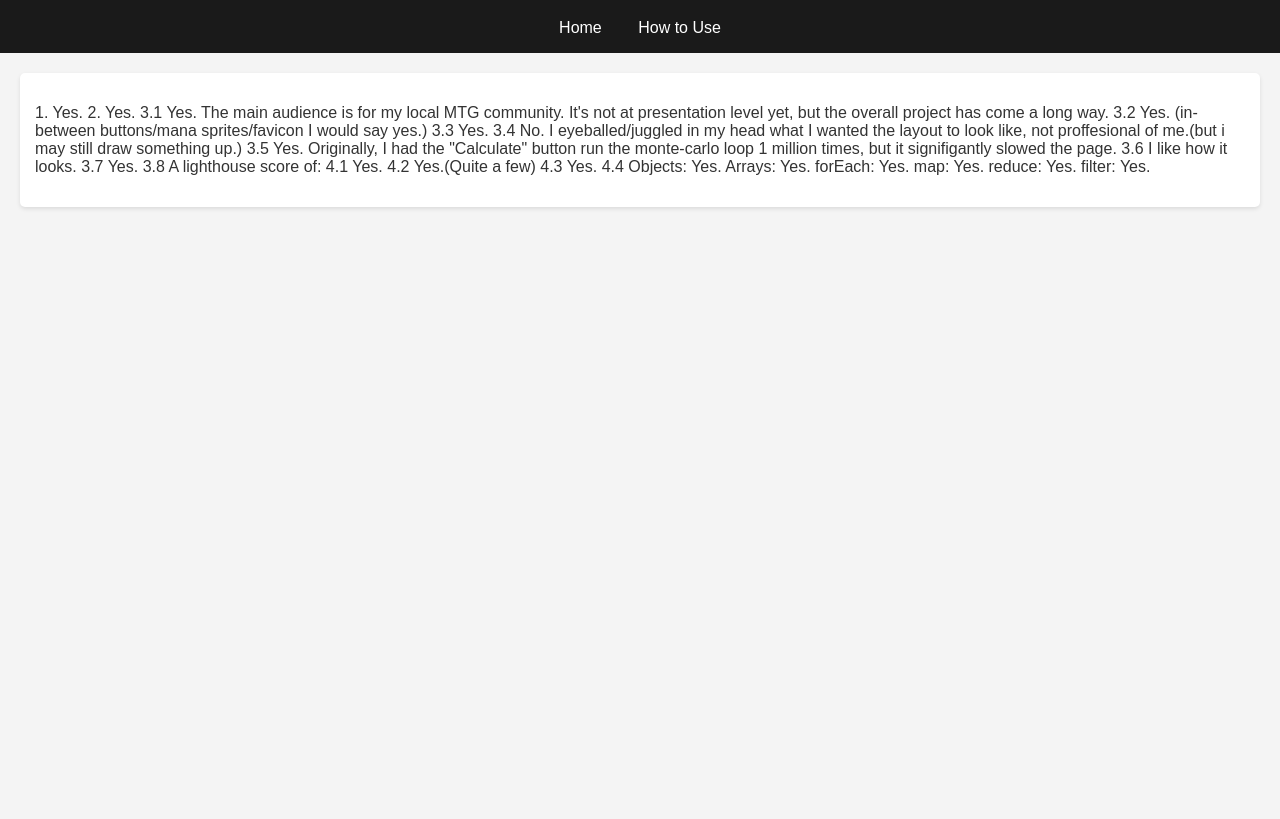
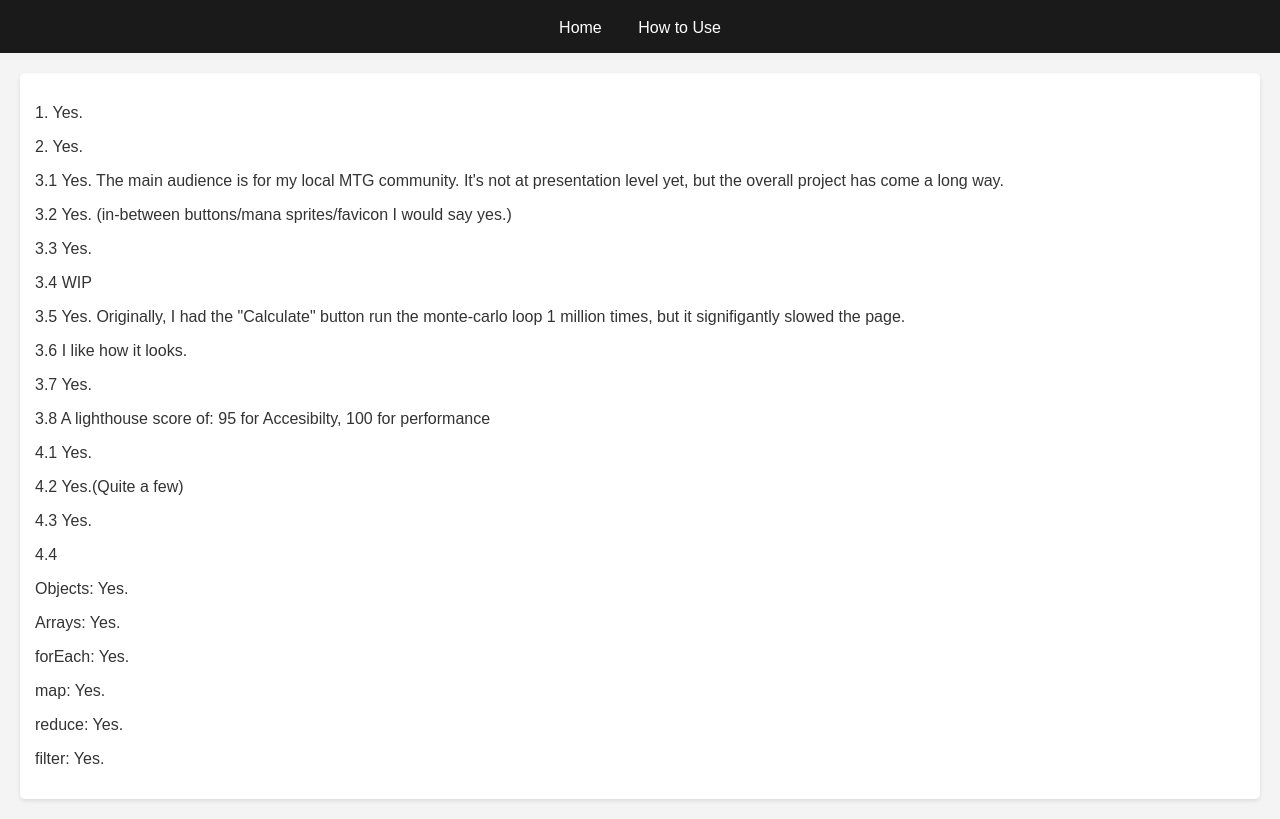
Before and after one commit to Thoth119/wdd131, a plain HTML site: page site/site-plans.html in a window 1280 px wide. Shown: the part 77-896 px from the top of the page. Before the commit the page ends 800 px from the top, so only its background shows below. Drawn offline with Linux system fonts and the light colour scheme.

Commit message:
0.9
applying minor monte carlo, and other small edits

```diff
--- a/site/site-plans.html
+++ b/site/site-plans.html
@@ -16,28 +16,27 @@
         </nav>
     </header>
     <main>
-        <section id="tutorial"> <!--Reused because, why not?-->
-            <p>
-                1. Yes.
-                2. Yes.
-                3.1 Yes. The main audience is for my local MTG community. It's not at presentation level yet, but the overall project has come a long way.
-                3.2 Yes. (in-between buttons/mana sprites/favicon I would say yes.)
-                3.3 Yes.
-                3.4 No. I eyeballed/juggled in my head what I wanted the layout to look like, not proffesional of me.(but i may still draw something up.)
-                3.5 Yes. Originally, I had the "Calculate" button run the monte-carlo loop 1 million times, but it signifigantly slowed the page.
-                3.6 I like how it looks.
-                3.7 Yes.
-                3.8 A lighthouse score of:
-                4.1 Yes.
-                4.2 Yes.(Quite a few)
-                4.3 Yes.
-                4.4
-                    Objects: Yes.
-                    Arrays: Yes.
-                    forEach: Yes.
-                    map: Yes.
-                    reduce: Yes.
-                    filter: Yes.</p>
+        <section id="tutorial"> <!--Reused because, why not?, cntrl alt ftw-->
+                <p>1. Yes.</p>
+                <p>2. Yes.</p>
+                <p>3.1 Yes. The main audience is for my local MTG community. It's not at presentation level yet, but the overall project has come a long way.</p>
+                <p>3.2 Yes. (in-between buttons/mana sprites/favicon I would say yes.)</p>
+                <p>3.3 Yes.</p>
+                <p>3.4 WIP</p>
+                <p>3.5 Yes. Originally, I had the "Calculate" button run the monte-carlo loop 1 million times, but it signifigantly slowed the page.</p>
+                <p>3.6 I like how it looks.</p>
+                <p>3.7 Yes.</p>
+                <p>3.8 A lighthouse score of: 95 for Accesibilty, 100 for performance</p>
+                <p>4.1 Yes.</p>
+                <p>4.2 Yes.(Quite a few)</p>
+                <p>4.3 Yes.</p>
+                <p>4.4</p>
+                <p>    Objects: Yes.</p>
+                <p>    Arrays: Yes.</p>
+                <p>    forEach: Yes.</p>
+                <p>    map: Yes.</p>
+                <p>    reduce: Yes.</p>
+                <p>    filter: Yes.</p>
         </section>
     </main>
 </body>
```
Also changed, not shown: site/how-to-use.html (+2 -2 lines), site/index.html (+1 -0 lines), site/mtgCalculate.js (+9 -3 lines).
